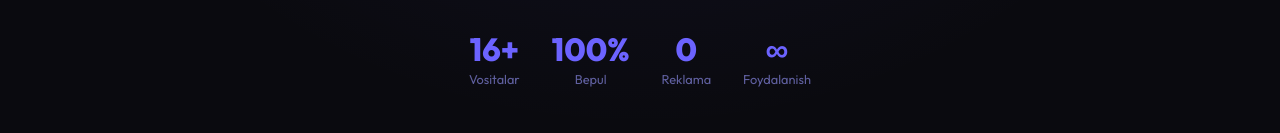
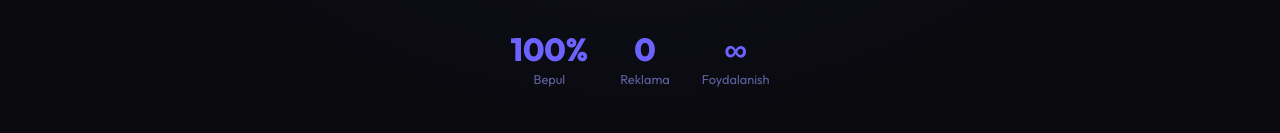
Before and after one commit to oybekrasulov766/Dilshodbek-Yuldashev_Zikirillo-Jamoliddinov-8A-UZTOOLS, a plain HTML site: page index.html in a window 1280 px wide. Shown: the part 517-650 px from the top of the page. Drawn offline with Linux system fonts and the light colour scheme.

Commit message:
Update index.html

```diff
--- a/index.html
+++ b/index.html
@@ -581,7 +581,7 @@
       <span class="search-icon">🔍</span>
     </div>
     <div class="hero-stats">
-      <div class="stat"><div class="stat-num" id="toolCount">20+</div><div class="stat-label">Vositalar</div></div>
+
       <div class="stat"><div class="stat-num">100%</div><div class="stat-label">Bepul</div></div>
       <div class="stat"><div class="stat-num">0</div><div class="stat-label">Reklama</div></div>
       <div class="stat"><div class="stat-num">∞</div><div class="stat-label">Foydalanish</div></div>
@@ -1261,7 +1261,7 @@ Beshinchi</textarea>
     <a onclick="openTool('currency')">💱 Valyuta</a>
     <a onclick="openTool('random')">🎲 Tasodifiy</a>
   </div>
-  <div class="footer-bottom">© 2024 UzTools — Barcha huquqlar himoyalangan. Bepul va ochiq manba.</div>
+  <div class="footer-bottom">© 2026 UzTools — Barcha huquqlar himoyalangan. Bepul va ochiq manba.</div>
 </footer>
 
 <!-- === ALL JAVASCRIPT === -->
@@ -2337,7 +2337,7 @@ function analyzeText() {
 
   // Letter distribution
   const letters = {};
-  text.toLowerCase().replace(/[^a-zа-яёo'ğşçü]/g,'').split('').forEach(l=>{letters[l]=(letters[l]||0)+1;});
+  text.toLowerCase().replace(/[^a-za-яёo'ğşçü]/g,'').split('').forEach(l=>{letters[l]=(letters[l]||0)+1;});
   const lSorted = Object.entries(letters).sort((a,b)=>b[1]-a[1]).slice(0,20);
   const maxL = lSorted[0]?.[1]||1;
   document.getElementById('wcLetterDist').innerHTML = lSorted.length ? lSorted.map(([l,f])=>`
```
